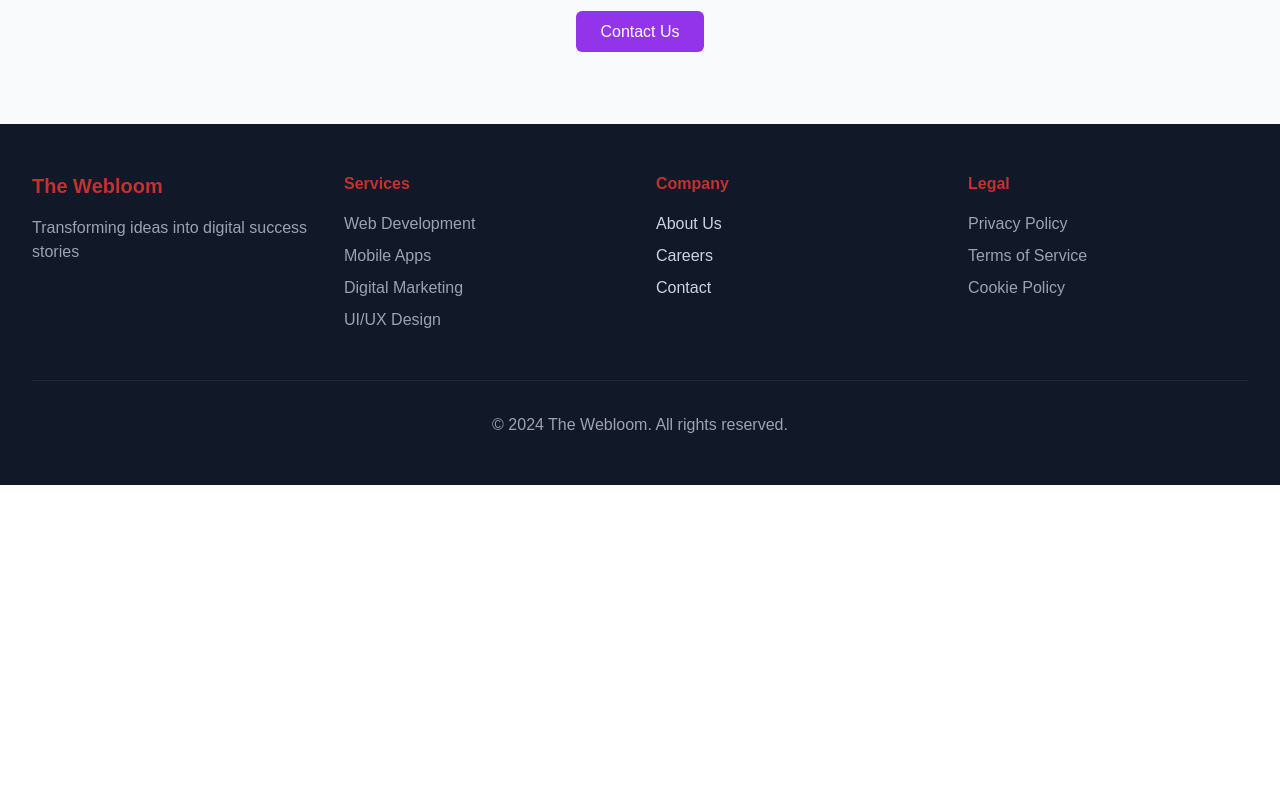
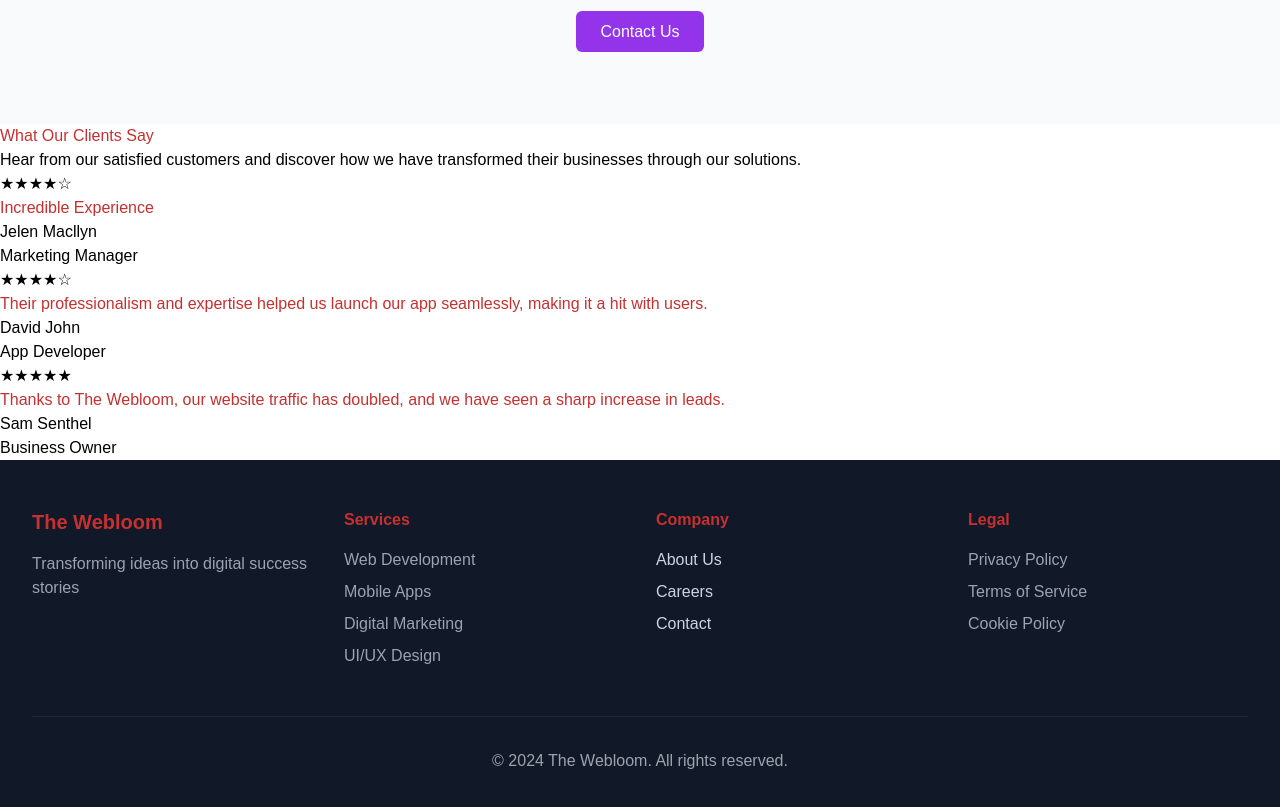
Before and after one commit to SiddharthPerkar/let-s-do-it, a plain HTML site: page index.html in a window 1280 px wide. Shown: the part 1280-2087 px from the top of the page. Before the commit the page ends 1765 px from the top, so only its background shows below. Drawn offline with nearby package versions, Linux system fonts and the light colour scheme.

Commit message:
Update index.html

```diff
--- a/index.html
+++ b/index.html
@@ -110,6 +110,30 @@
             </a>
         </div>
     </section>
+    <section> <div class="testimonial-section">
+        <h2>What Our Clients Say</h2>
+        <p>Hear from our satisfied customers and discover how we have transformed their businesses through our solutions.</p>
+        <div class="testimonials">
+            <div class="testimonial">
+                <div class="rating">★★★★☆</div>
+                <h3>Incredible Experience</h3>
+                <p>Jelen Macllyn</p>
+                <span>Marketing Manager</span>
+            </div>
+            <div class="testimonial">
+                <div class="rating">★★★★☆</div>
+                <h3>Their professionalism and expertise helped us launch our app seamlessly, making it a hit with users.</h3>
+                <p>David John</p>
+                <span>App Developer</span>
+            </div>
+            <div class="testimonial">
+                <div class="rating">★★★★★</div>
+                <h3>Thanks to The Webloom, our website traffic has doubled, and we have seen a sharp increase in leads.</h3>
+                <p>Sam Senthel</p>
+                <span>Business Owner</span>
+            </div>
+        </div>
+    </div></section>
 
     <!-- Footer -->
     <footer class="bg-gray-900 text-white py-12">
```
